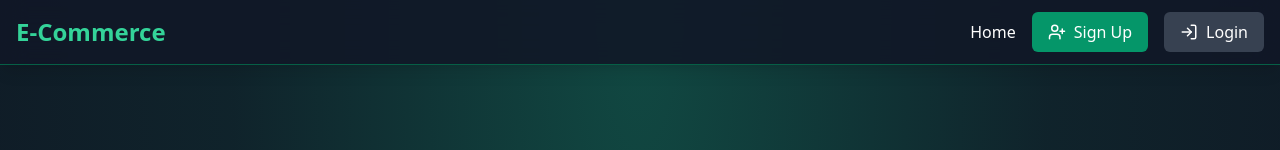
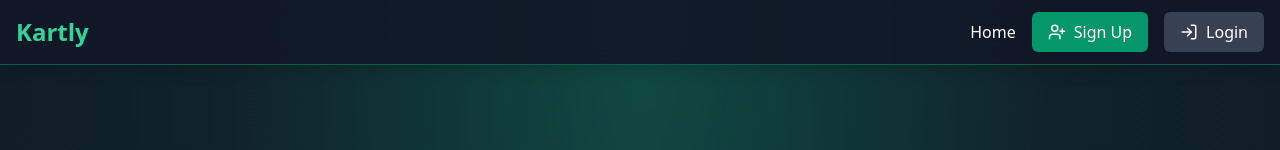
Before and after one commit to DBP625/E-Commerce_Store, a React app in the folder frontend/: page / in a window 1280 px wide. Shown: the top 150 px of the page. Built offline with nearby package versions, Linux system fonts and the light colour scheme; no server answers; the HTML template or start-up script is replaced by a standard one.

Commit message:
Rename 'E-Commerce' to 'Kartly' in Navbar

```diff
--- a/frontend/src/components/Navbar.jsx
+++ b/frontend/src/components/Navbar.jsx
@@ -16,7 +16,7 @@ const Navbar = () => {
             to="/"
             className="text-2xl font-bold text-emerald-400 items-center space-x-2 flex"
           >
-            E-Commerce
+            Kartly
           </Link>
 
           <nav className="flex flex-wrap items-center gap-4">
```
